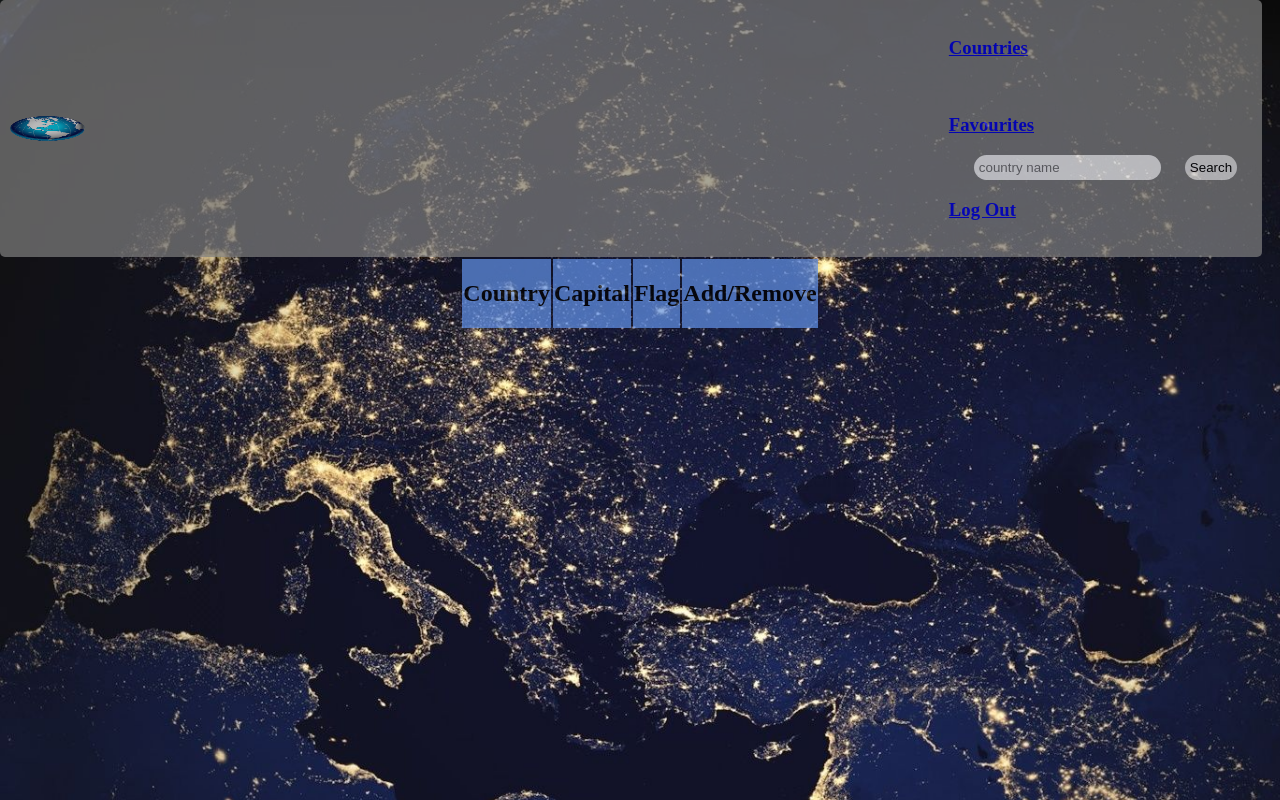
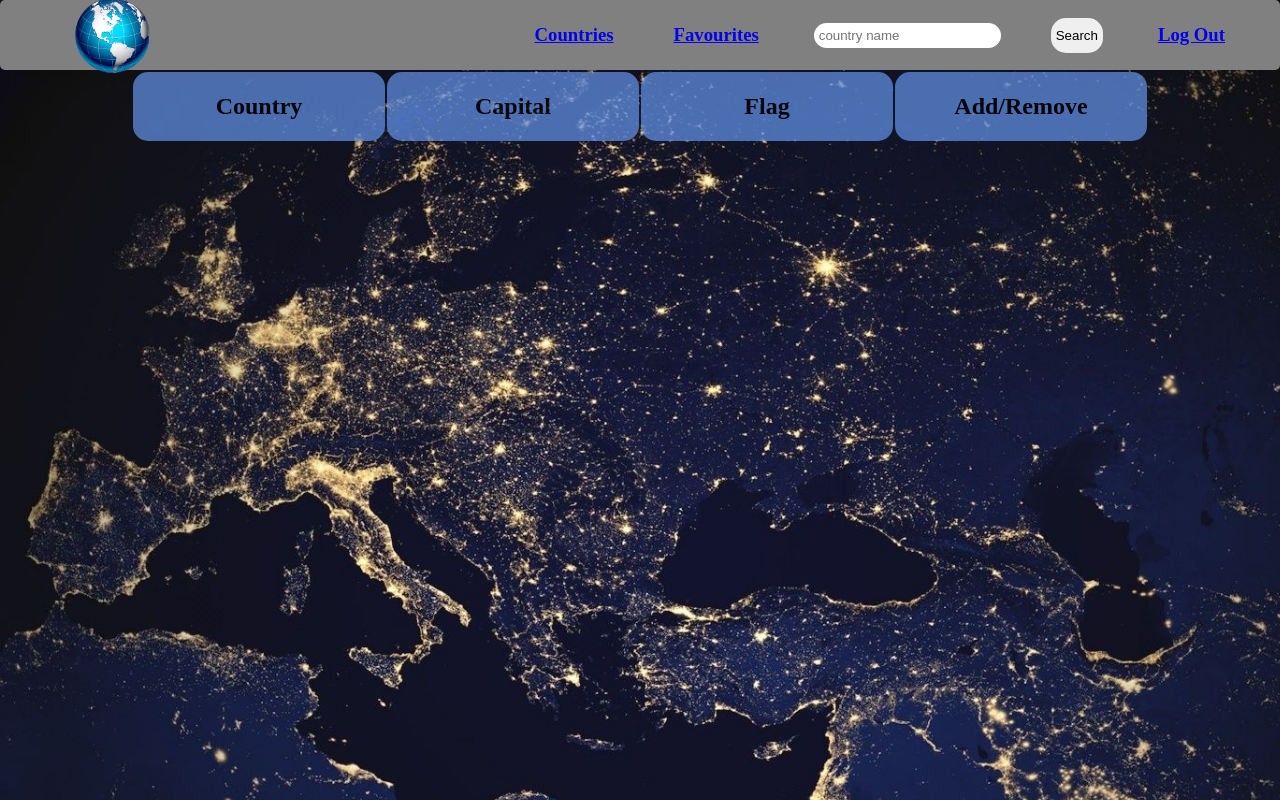
Before and after one commit to GorSharoyan/Countries.API, a website with bundled scripts: page countries.html in a window 1280 px wide. Built offline with nearby package versions, Linux system fonts and the light colour scheme; no server answers.

Commit message:
finalized countries/favourites UI

```diff
--- a/css/countries.css
+++ b/css/countries.css
@@ -1,13 +1,13 @@
 .logo {
 	cursor: pointer;
-	height: 25px;
-	margin: 10px;
+	height: 75px;
+	margin: 75px;
 }
+
 header{
-  width: 98.6%;
-  height: 100%;
+  width: 100%;
+  height: 70px;
   background-color: grey;
-  opacity: 0.7;
   border-radius: 5px;
  }
 
@@ -17,11 +17,24 @@ header {
   align-items: center;
 }
 
- .nav-item{
- margin-right: 20px;
+.countries-info {
+    display: flex;
+    flex-direction: row;
+    align-items: center;
+}
+
+.nav-item {
+ margin-right: 50px;
  padding: 5px;
- border:2px,black;
+ border:2px black;
  border-radius: 15px;
+}
+
+#search-input {
+    height: 15px;
+}
+#search-button {
+    height: 35px;
 }
 
 thead {
@@ -30,20 +43,17 @@ top:0;
 left:0
 }
 
-thead {
+thead th{
+width: 250px;
 background: cornflowerblue;
 opacity: 0.7;
-width: 200%;
-height: 100%;
 border-radius: 15px;
 }
 
 .country-cell{
- background:blue;
+    background: cornflowerblue;
 }
-.table-row{
-    background:blue;
-}
+
 .flag{
     height: 25px;
     width:25px;
--- a/main.css
+++ b/main.css
@@ -24,9 +24,3 @@ footer {
   align-items: center;
   margin-top:250px;
 }
-
-
-img {
-  width: 75px;
-  height: 50px;
-}
```
